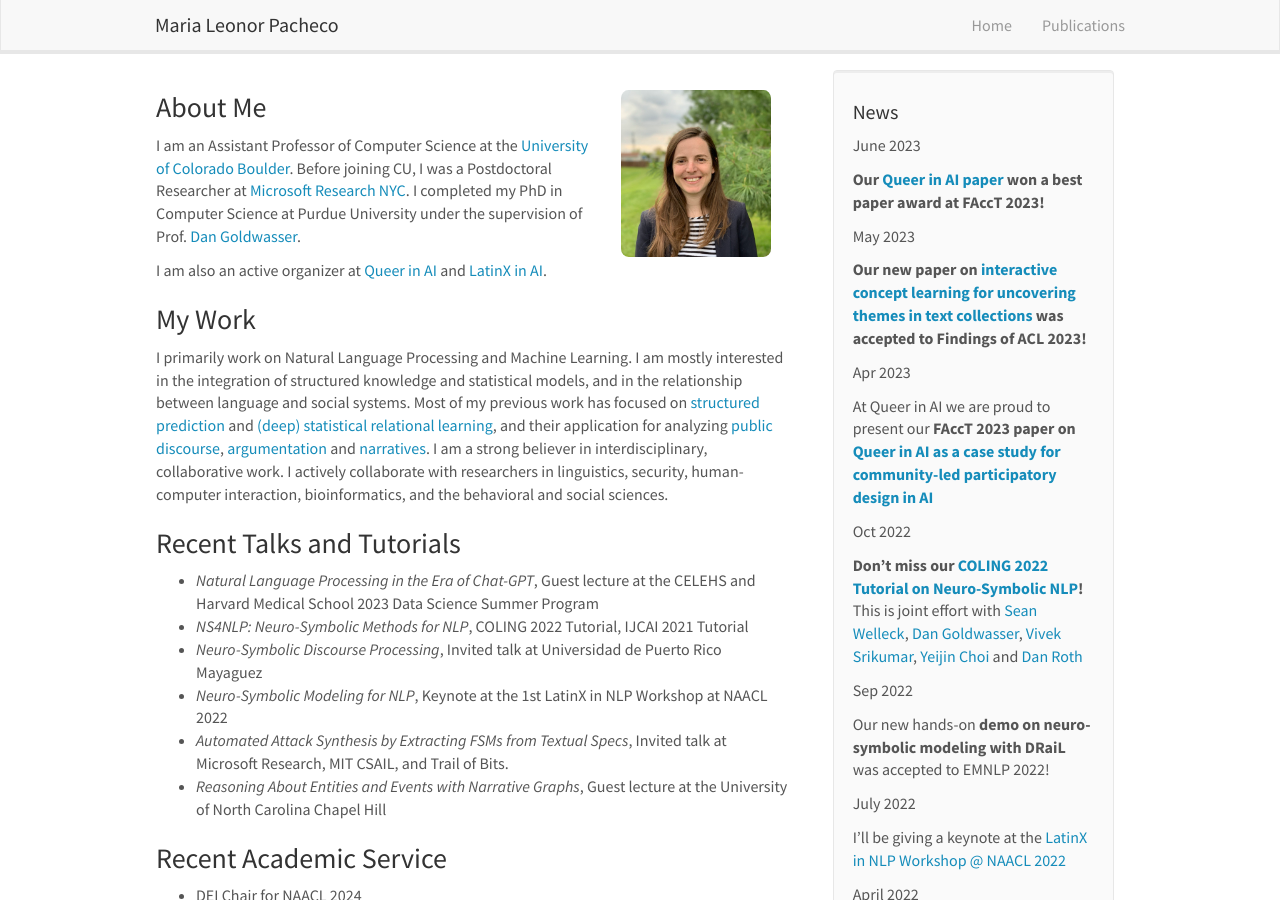
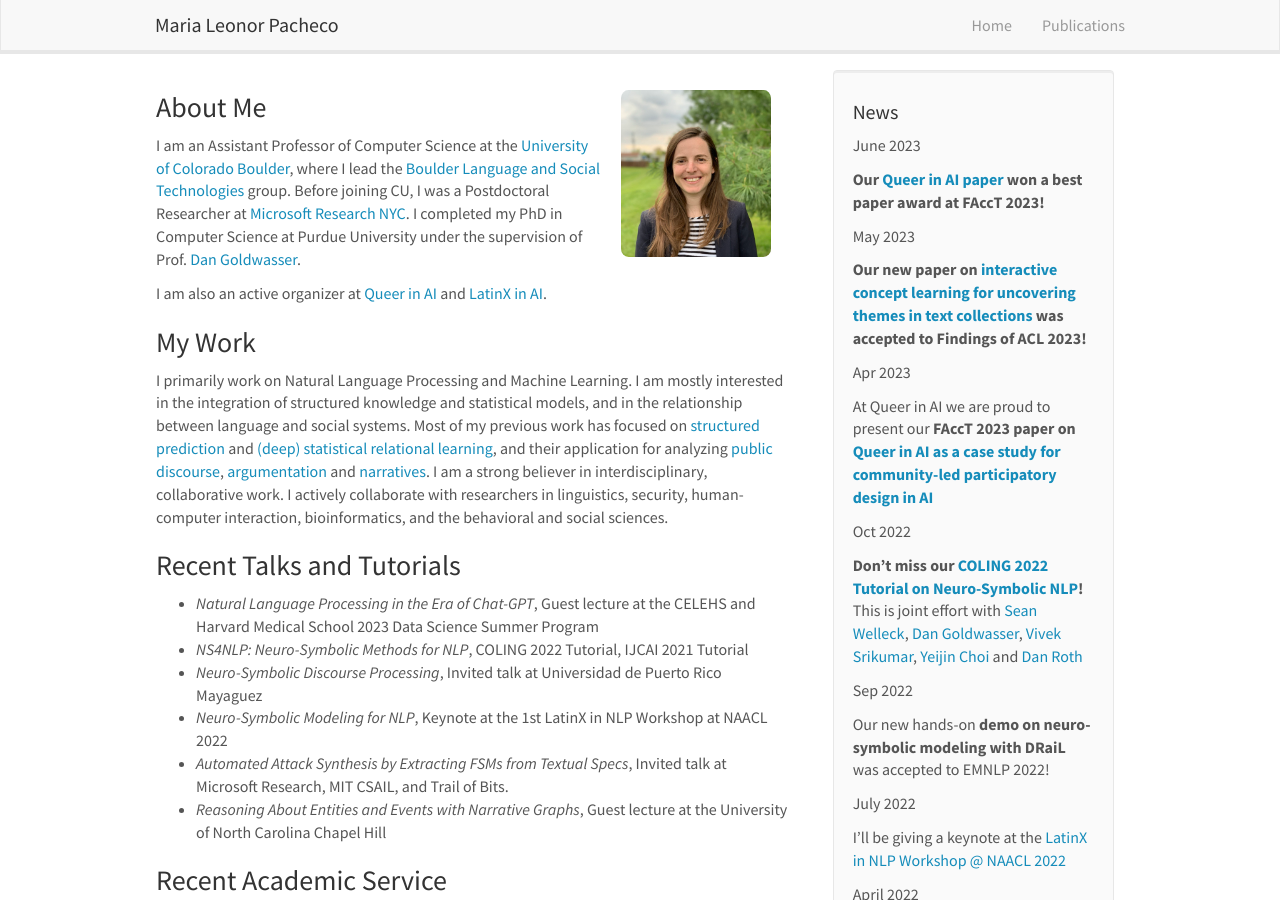
Before and after one commit to mlpacheco/mlpacheco.github.io, a Jekyll site: the page built from _pages/home.md, in a window 1280 px wide and 900 px high. Built offline with Jekyll 4.4.1, drawn with Linux system fonts in a browser that asks for light colours; nearby versions of some CDN libraries.

Commit message:
Update home.md

```diff
--- a/_pages/home.md
+++ b/_pages/home.md
@@ -8,7 +8,7 @@
 
 ### About Me
 
-I am an Assistant Professor of Computer Science at the [University of Colorado Boulder](https://www.colorado.edu/cs/). Before joining CU, I was a Postdoctoral Researcher at [Microsoft Research
+I am an Assistant Professor of Computer Science at the [University of Colorado Boulder](https://www.colorado.edu/cs/), where I lead the [Boulder Language and Social Technologies](https://blast-cu.github.io/) group. Before joining CU, I was a Postdoctoral Researcher at [Microsoft Research
 NYC](https://www.microsoft.com/en-us/research/lab/microsoft-research-new-york/). I completed my PhD in Computer Science at Purdue University under the supervision of Prof. [Dan Goldwasser](https://www.cs.purdue.edu/homes/dgoldwas/).
 
 I am also an active organizer at [Queer in AI](https://www.queerinai.com/) and [LatinX in AI](https://www.latinxinai.org/).
```
